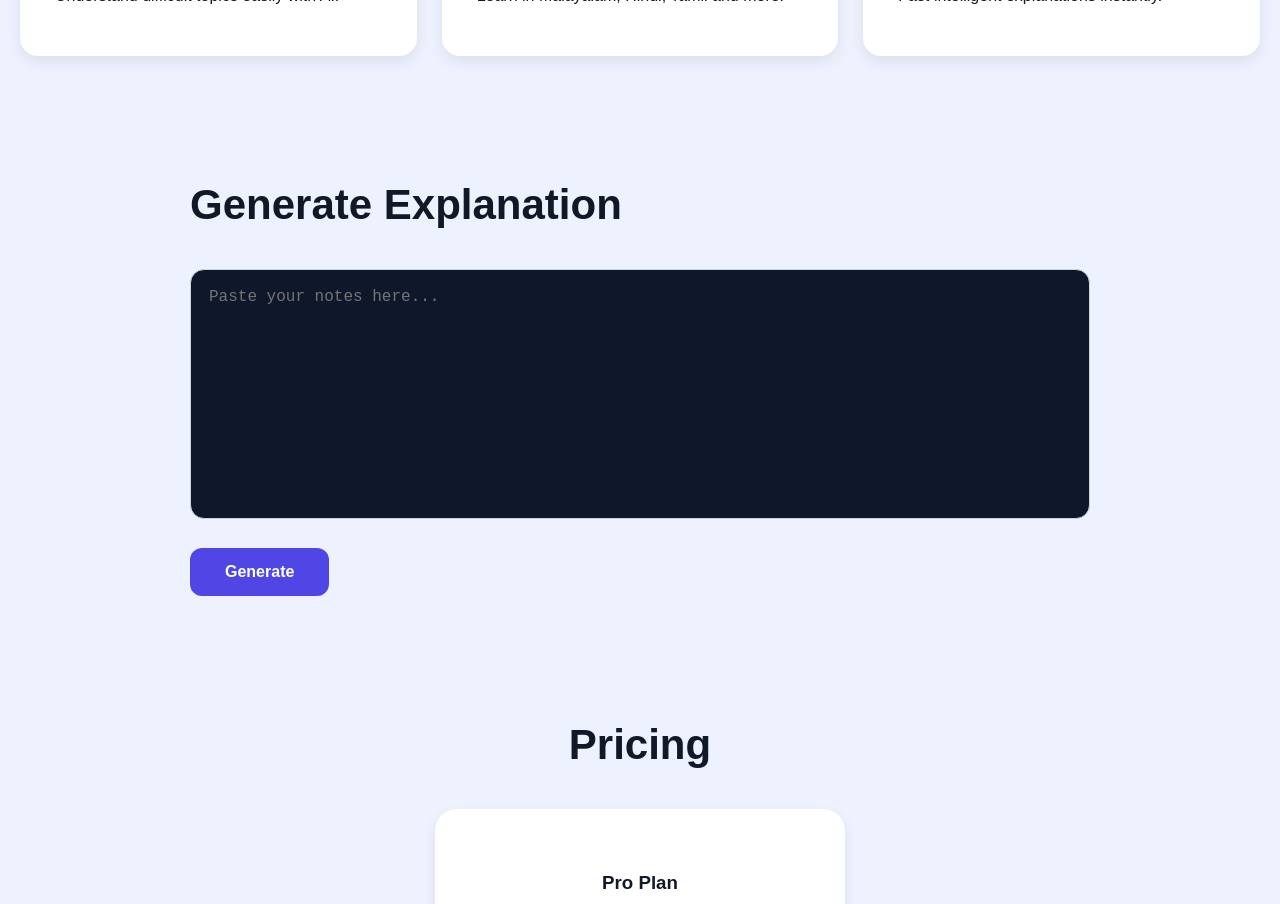
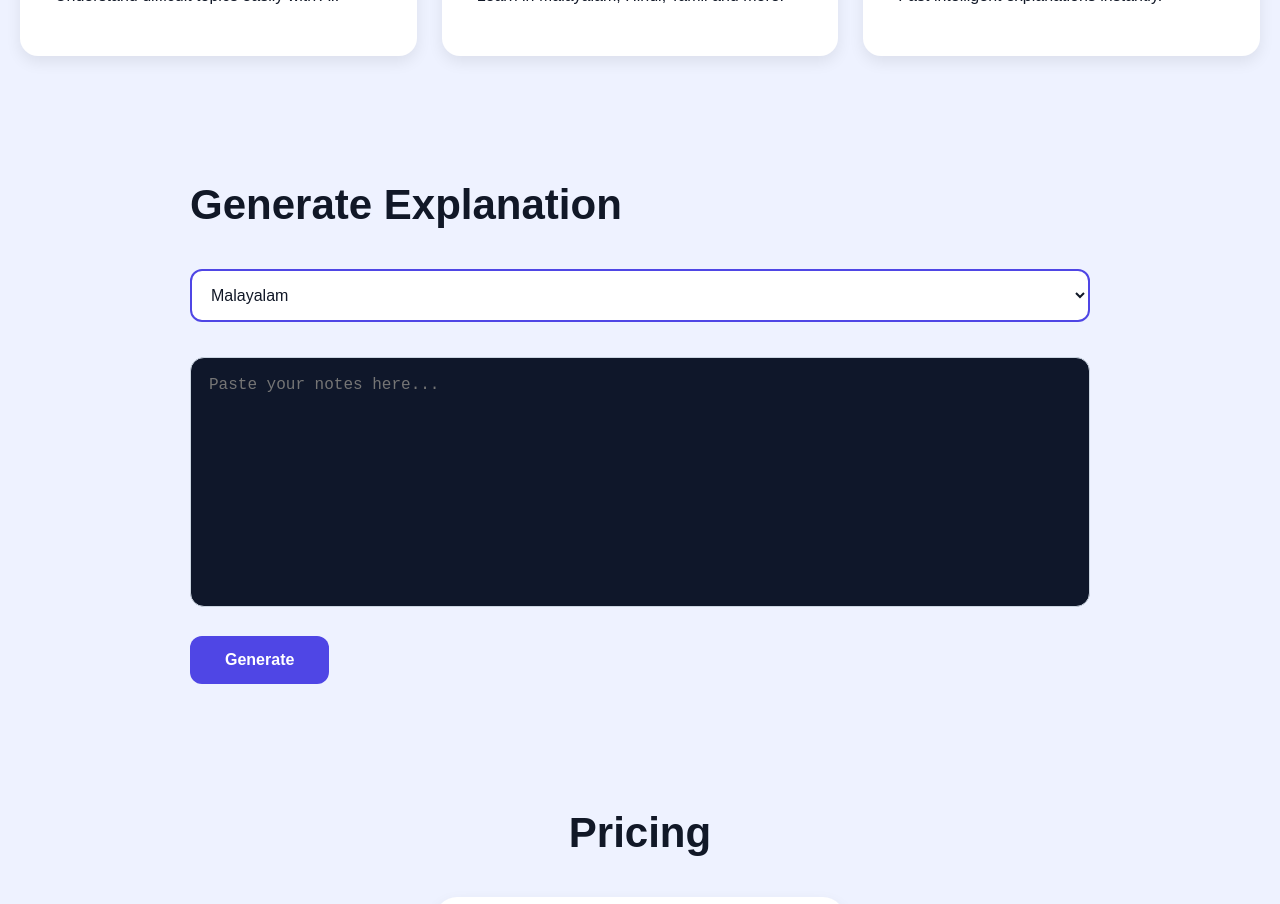
Before and after one commit to shamallll04/exam-helper-ai, a React (Vite) app: page / in a window 1280 px wide. Shown: the part 640-1544 px from the top of the page. Built offline with nearby package versions, Linux system fonts and the light colour scheme.

Commit message:
updated professional ui

```diff
--- a/src/App.jsx
+++ b/src/App.jsx
@@ -6,6 +6,9 @@ function App() {
   const [result, setResult] = useState("")
   const [loading, setLoading] = useState(false)
 
+  const [language, setLanguage] =
+    useState("Malayalam")
+
   // =====================================
   // AI GENERATE
   // =====================================
@@ -13,7 +16,9 @@ function App() {
   const generateNotes = async () => {
 
     if (!notes) {
+
       alert("Please enter notes")
+
       return
     }
 
@@ -22,16 +27,24 @@ function App() {
       setLoading(true)
 
       const response = await fetch(
+
         "https://exam-helper-ai-1.onrender.com/generate",
+
         {
+
           method: "POST",
 
           headers: {
-            "Content-Type": "application/json"
+
+            "Content-Type":
+              "application/json"
           },
 
           body: JSON.stringify({
-            notes
+
+            notes,
+
+            language
           })
         }
       )
@@ -39,6 +52,7 @@ function App() {
       const data = await response.json()
 
       setResult(
+
         data.choices?.[0]?.message?.content
       )
 
@@ -63,13 +77,16 @@ function App() {
     try {
 
       const response = await fetch(
+
         "https://exam-helper-ai-1.onrender.com/create-order",
+
         {
           method: "POST"
         }
       )
 
-      const order = await response.json()
+      const order =
+        await response.json()
 
       const options = {
 
@@ -94,7 +111,7 @@ function App() {
         },
 
         theme: {
-          color: "#6366f1"
+          color: "#4f46e5"
         }
       }
 
@@ -114,10 +131,15 @@ function App() {
   return (
 
     <div
+
       style={{
+
         fontFamily: "Arial",
+
         background: "#eef2ff",
+
         minHeight: "100vh",
+
         color: "#111827"
       }}
     >
@@ -125,35 +147,53 @@ function App() {
       {/* HERO */}
 
       <div
+
         style={{
+
           padding: "80px 20px",
+
           textAlign: "center",
+
           background:
             "linear-gradient(to right,#4f46e5,#7c3aed)",
+
           color: "white"
         }}
       >
 
         <h1
+
           style={{
+
             fontSize: "60px",
+
             marginBottom: "20px",
+
             fontWeight: "bold"
           }}
         >
+
           StudyEasy AI 🚀
+
         </h1>
 
         <p
+
           style={{
+
             fontSize: "24px",
+
             maxWidth: "700px",
+
             margin: "auto",
+
             lineHeight: "1.6"
           }}
         >
+
           AI-powered study explanations
           in your own language.
+
         </p>
 
       </div>
@@ -161,32 +201,45 @@ function App() {
       {/* FEATURES */}
 
       <div
+
         style={{
           padding: "70px 20px"
         }}
       >
 
         <h2
+
           style={{
+
             textAlign: "center",
+
             marginBottom: "50px",
+
             color: "#111827",
+
             fontSize: "42px"
           }}
         >
+
           Features
+
         </h2>
 
         <div
+
           style={{
+
             display: "grid",
+
             gridTemplateColumns:
               "repeat(auto-fit,minmax(250px,1fr))",
+
             gap: "25px"
           }}
         >
 
           <div style={cardStyle}>
+
             <h3>
               📘 Simple Explanations
             </h3>
@@ -195,9 +248,11 @@ function App() {
               Understand difficult
               topics easily with AI.
             </p>
+
           </div>
 
           <div style={cardStyle}>
+
             <h3>
               🌍 Mother Tongue Support
             </h3>
@@ -206,9 +261,11 @@ function App() {
               Learn in Malayalam,
               Hindi, Tamil and more.
             </p>
+
           </div>
 
           <div style={cardStyle}>
+
             <h3>
               ⚡ AI Powered
             </h3>
@@ -217,51 +274,142 @@ function App() {
               Fast intelligent
               explanations instantly.
             </p>
+
           </div>
 
         </div>
+
       </div>
 
       {/* GENERATOR */}
 
       <div
+
         style={{
+
           padding: "20px",
+
           maxWidth: "900px",
-          margin: "auto"
+
+          margin: "auto",
+
+          position: "relative",
+
+          zIndex: 9999
         }}
       >
 
         <h2
+
           style={{
+
             color: "#111827",
+
             fontSize: "42px",
+
             marginBottom: "25px"
           }}
         >
+
           Generate Explanation
+
         </h2>
 
+        {/* LANGUAGE */}
+
+        <select
+
+          value={language}
+
+          onChange={(e) =>
+            setLanguage(e.target.value)
+          }
+
+          style={{
+
+            width: "100%",
+
+            padding: "15px",
+
+            borderRadius: "12px",
+
+            border:
+              "2px solid #4f46e5",
+
+            marginBottom: "20px",
+
+            fontSize: "16px",
+
+            background: "white",
+
+            color: "#111827",
+
+            cursor: "pointer",
+
+            position: "relative",
+
+            zIndex: "9999"
+          }}
+        >
+
+          <option value="Malayalam">
+            Malayalam
+          </option>
+
+          <option value="Hindi">
+            Hindi
+          </option>
+
+          <option value="Tamil">
+            Tamil
+          </option>
+
+          <option value="English">
+            English
+          </option>
+
+        </select>
+
+        {/* TEXTAREA */}
+
         <textarea
+
           rows="10"
+
           value={notes}
+
           onChange={(e) =>
             setNotes(e.target.value)
           }
 
-          placeholder="Paste your notes here..."
+          placeholder=
+            "Paste your notes here..."
 
           style={{
+
             width: "100%",
+
+            position: "relative",
+
+            zIndex: 1,
+
             padding: "18px",
+
             borderRadius: "14px",
+
             border:
               "1px solid #cbd5e1",
+
             fontSize: "16px",
+
             outline: "none",
-            boxSizing: "border-box"
+
+            boxSizing:
+              "border-box"
           }}
         />
+
+        {/* BUTTON */}
 
         <button
 
@@ -271,12 +419,17 @@ function App() {
         >
 
           {
+
             loading
+
               ? "Generating..."
+
               : "Generate"
           }
 
         </button>
+
+        {/* RESULT */}
 
         {
 
@@ -289,11 +442,14 @@ function App() {
               </h3>
 
               <p
+
                 style={{
                   lineHeight: "1.8"
                 }}
               >
+
                 {result}
+
               </p>
 
             </div>
@@ -305,25 +461,37 @@ function App() {
       {/* PRICING */}
 
       <div
+
         style={{
+
           padding: "70px 20px",
+
           textAlign: "center"
         }}
       >
 
         <h2
+
           style={{
+
             color: "#111827",
+
             fontSize: "42px"
           }}
         >
+
           Pricing
+
         </h2>
 
         <div
+
           style={{
+
             marginTop: "40px",
+
             display: "flex",
+
             justifyContent: "center"
           }}
         >
@@ -335,11 +503,14 @@ function App() {
             </h3>
 
             <h1
+
               style={{
                 color: "#4f46e5"
               }}
             >
+
               ₹99/month
+
             </h1>
 
             <p>
@@ -355,10 +526,14 @@ function App() {
             </p>
 
             <button
+
               onClick={handlePayment}
+
               style={buttonStyle}
             >
+
               Upgrade Now
+
             </button>
 
           </div>
@@ -370,10 +545,15 @@ function App() {
       {/* FOOTER */}
 
       <div
+
         style={{
+
           background: "#111827",
+
           color: "white",
+
           textAlign: "center",
+
           padding: "40px"
         }}
       >
@@ -411,9 +591,7 @@ const cardStyle = {
   boxShadow:
     "0 6px 15px rgba(0,0,0,0.08)",
 
-  color: "#111827",
-
-  transition: "0.3s"
+  color: "#111827"
 }
 
 const buttonStyle = {
```
